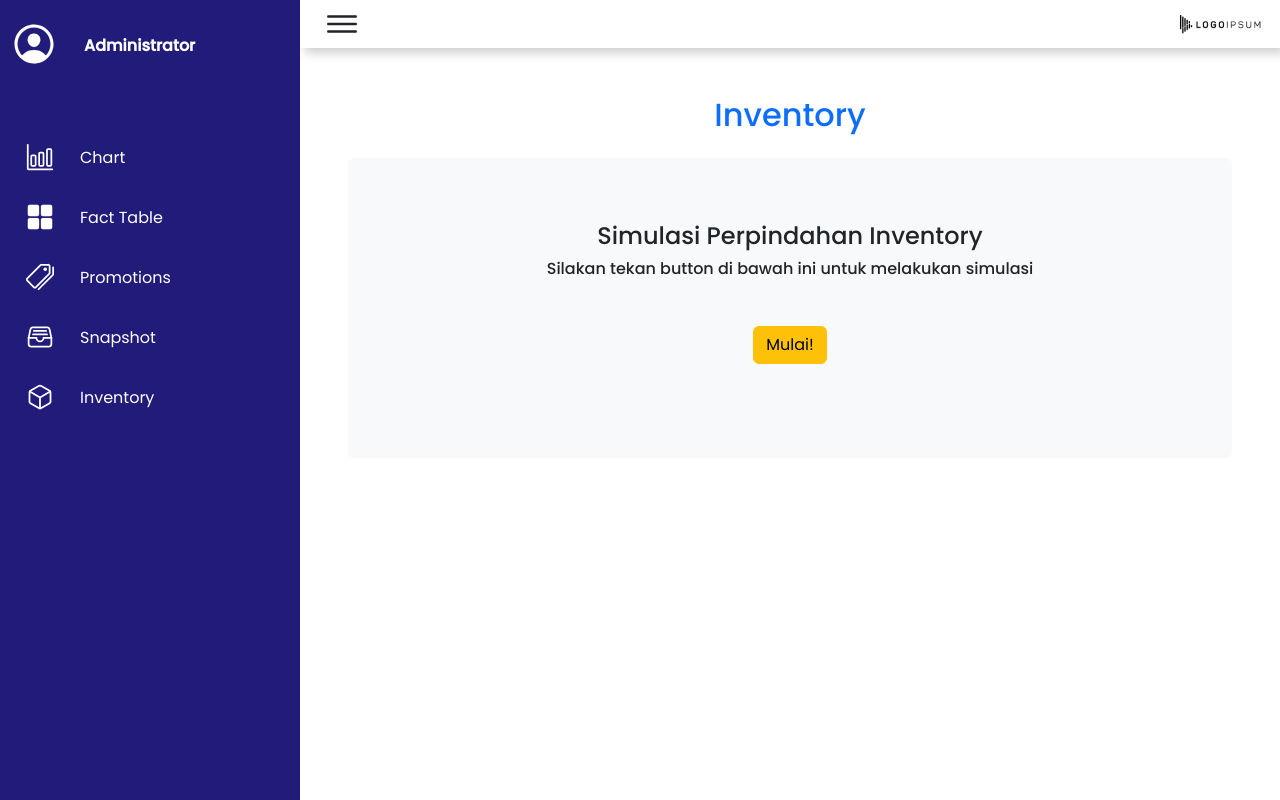
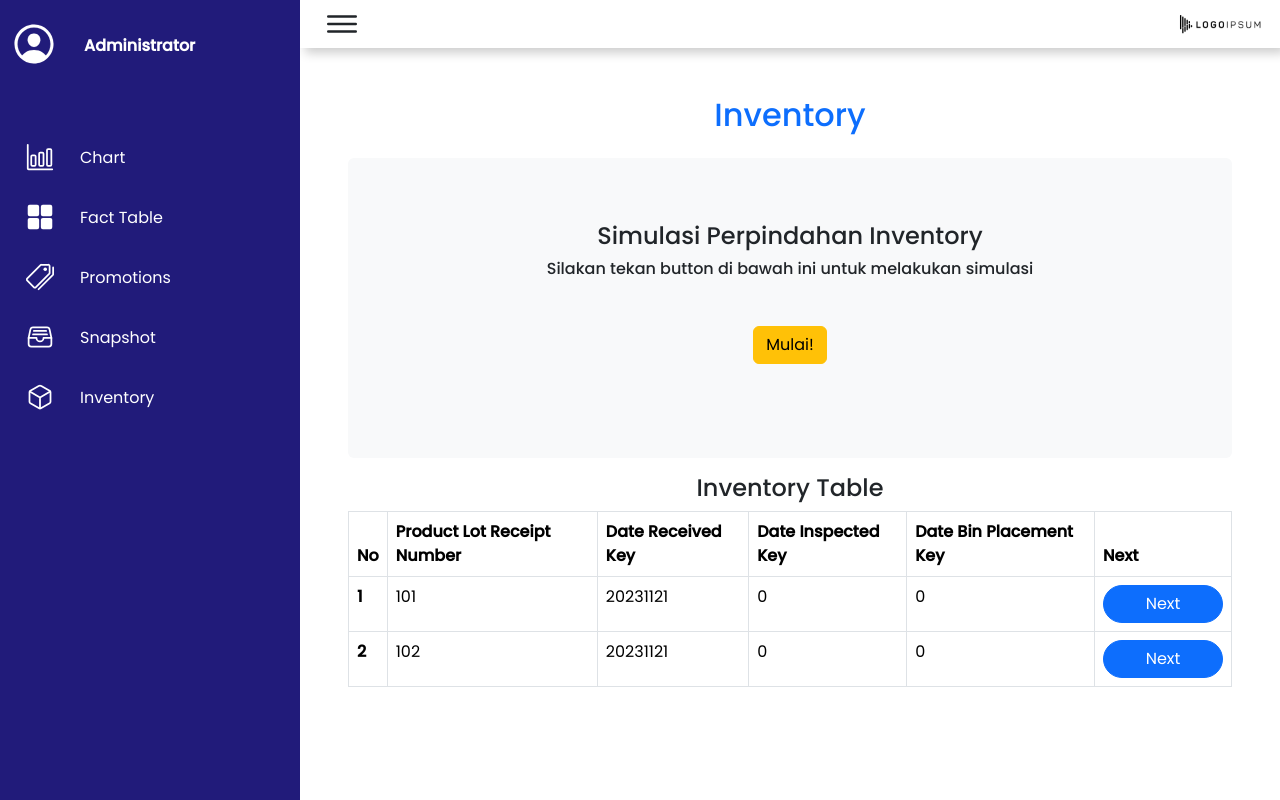
Before and after one commit to SyFex25/Gudang-Data, a Flask app: page /inventory in a window 1280 px wide. Run offline with Flask 3, Linux system fonts and the light colour scheme; data comes from the database, SQL or seed files in the repository; parts of the project's set-up code (start-up, migrations or seed data) failed here and were passed over; some libraries are stand-ins or nearby versions.

Commit message:
edit inventory

```diff
--- a/app/__init__.py
+++ b/app/__init__.py
@@ -381,3 +381,18 @@ def generate_unique_key():
 def get_holiday_dates():
     holiday_dates = ['2023-01-01', '2023-03-25', '2023-12-25', '2023-07-04', '2023-19-04', '2023-04-20', '2023-04-21', '2023-04-22', '2023-04-23', '2023-04-24', '2023-04-25']
     return holiday_dates
+
+@app.route('/convert_date', methods=['POST'])
+def convert_date():
+    selected_date = request.json.get('date')
+
+    if selected_date:
+        date_entry = DateDimension.query.filter_by(date=selected_date).first()
+
+        if date_entry:
+            date_key = date_entry.date_key
+            return jsonify({'dateKey': date_key})
+        else:
+            return jsonify({'error': 'Date not found in DateDimension table'}), 404
+    else:
+        return jsonify({'error': 'Invalid date parameter'}), 400
--- a/app/templates/inventory.html
+++ b/app/templates/inventory.html
@@ -2,13 +2,139 @@
 {% block body %}
 <div class="inner m-5">
     <h2 class="text-center pb-3 text-primary">Inventory</h2>
-    <div class="container-sm bg-light rounded p-3" style="min-height: 300px;">
+    <div class="container-sm bg-light rounded p-3 mb-3" style="min-height: 300px;">
         <h4 class="text-center pt-5">Simulasi Perpindahan Inventory</h4>
         <h6 class="text-center">Silakan tekan button di bawah ini untuk melakukan simulasi</h6>
         <div class="d-flex justify-content-center mt-5">
             <a href="/inventory-simulation"><button type="button" class="btn btn-warning">Mulai!</button></a>
         </div>
+    </div>
+    <h4 class="text-center">Inventory Table</h4>
+    <div class="overflow-x-auto">
+        <table class="table table-bordered">
+            <thead>
+                <tr>
+                    <th scope="col">No</th>
+                    <th scope="col">Product Lot Receipt Number</th>
+                    <th scope="col">Date Received Key</th>
+                    <th scope="col">Date Inspected Key</th>
+                    <th scope="col">Date Bin Placement Key</th>
+                    <th scope="col">Next</th>
+                </tr>
+            </thead>
+            <tbody scope="row" id="data-table-body">
+                {% if inventory_receipt_accumulating_fact %}
+                    {% for data in inventory_receipt_accumulating_fact %}
+                        <tr>
+                            <th scope="row">{{ loop.index }}</th>
+                            <td>{{ data.product_lot_receipt_number }}</td>
+                            <td>{{ data.date_received_key }}</td>
+                            <td>{{ data.date_inspected_key }}</td>
+                            <td>{{ data.date_bin_placement_key }}</td>
+                            <td><button class="btn btn-primary rounded-pill next-btn">Next</button></td>
+                        </tr>
+                    {% endfor %}
+                {% else %}
+                    <tr>
+                        <td colspan="15">Tabel kosong</td>
+                    </tr>
+                {% endif %}
+            </tbody>
+        </table>
+    </div>
 
+    <!-- Modal -->
+<div class="modal fade" id="dateModal" tabindex="-1" role="dialog" aria-labelledby="dateModalLabel" aria-hidden="true">
+    <div class="modal-dialog" role="document">
+        <div class="modal-content">
+            <div class="modal-header">
+                <h5 class="modal-title" id="dateModalLabel">Pilih Tanggal</h5>
+                <button type="button" class="close" data-dismiss="modal" aria-label="Close">
+                    <span aria-hidden="true">&times;</span>
+                </button>
+            </div>
+            <div class="modal-body">
+                <div class="form-group">
+                    <label for="datepicker">Tanggal:</label>
+                    <input type="date" class="form-control" id="datepicker">
+                </div>
+            </div>
+            <div class="modal-footer">
+                <button type="button" class="btn btn-primary" id="saveDateBtn">Simpan</button>
+                <button type="button" class="btn btn-secondary" data-dismiss="modal">Batal</button>
+            </div>
+        </div>
     </div>
 </div>
+
+</div>
+<script src="https://code.jquery.com/jquery-3.5.1.slim.min.js"></script>
+<script src="https://cdn.jsdelivr.net/npm/@popperjs/core@2.0.7/dist/umd/popper.min.js"></script>
+<script src="https://code.jquery.com/jquery-3.5.1.min.js"></script>
+
+<script>
+    $(document).ready(function () {
+        $('button.next-btn').on('click', function () {
+            var row = $(this).closest('tr');
+
+            var columns = row.find('td');
+
+            var currentColIndex = row.data('currentColIndex') || 0;
+
+            var currentColValue = $(columns[currentColIndex]).text().trim();
+
+            if (currentColValue === '0') {
+                $('#dateModal').modal('show');
+
+                $('#saveDateBtn').off('click').on('click', function () {
+                    var selectedDate = $('#datepicker').val();
+
+                    if (selectedDate) {
+                        $.ajax({
+                            url: '/convert_date',
+                            method: 'POST',
+                            contentType: 'application/json',
+                            data: JSON.stringify({ date: selectedDate }),
+                            dataType: 'json',
+                            success: function (data) {
+                                console.log('Server Response:', data);
+
+                                alert('Converted Date Key: ' + data.dateKey);
+
+                                $(columns[currentColIndex]).text(data.dateKey);
+                                moveToNextColumn(row, columns);
+                                $('#dateModal').modal('hide');
+                            },
+                            error: function () {
+                                alert('Failed to convert date.');
+                            }
+                        });
+                    } else {
+                        alert('Tanggal harus diisi!');
+                    }
+                });
+                } else {
+                moveToNextColumn(row, columns);
+            }
+        });
+
+        function moveToNextColumn(row, columns) {
+            var currentColIndex = row.data('currentColIndex') || 0;
+
+            columns.removeClass('bg-success');
+
+            currentColIndex++;
+
+            if (currentColIndex >= columns.length - 1) {
+                row.off('click', 'button.next-btn');
+                return;
+            }
+
+            $(columns[currentColIndex]).addClass('bg-success');
+
+            row.data('currentColIndex', currentColIndex);
+        }
+    });
+</script>
+
 {% endblock %}
--- a/app/templates/snapshot.html
+++ b/app/templates/snapshot.html
@@ -4,7 +4,7 @@
     <h2 class="text-center pb-3 text-primary">Snapshot</h2>
     <div class="container-sm bg-light rounded p-3" style="min-height: 300px;">
         <h4 class="text-center pt-5">Simulasi Perpindahan Data Snapshot</h4>
-        <h6 class="text-center">Silakan tekan button di bawah ini untuk memindahkan snapshots terbaru ke Past Snapshots</h6>
+        <h6 class="text-center">Silakan tekan button di bawah ini untuk memindahkan snapshot terbaru ke Past Snapshots</h6>
         <div class="d-flex justify-content-center mt-5">
             <button type="button" class="btn btn-warning" id="pindahkanBtn">Pindahkan</button>
         </div>
```
Also changed, not shown: app/models.py (+5 -35 lines), app/templates/inventory_simulation.html (+18 -4 lines).
